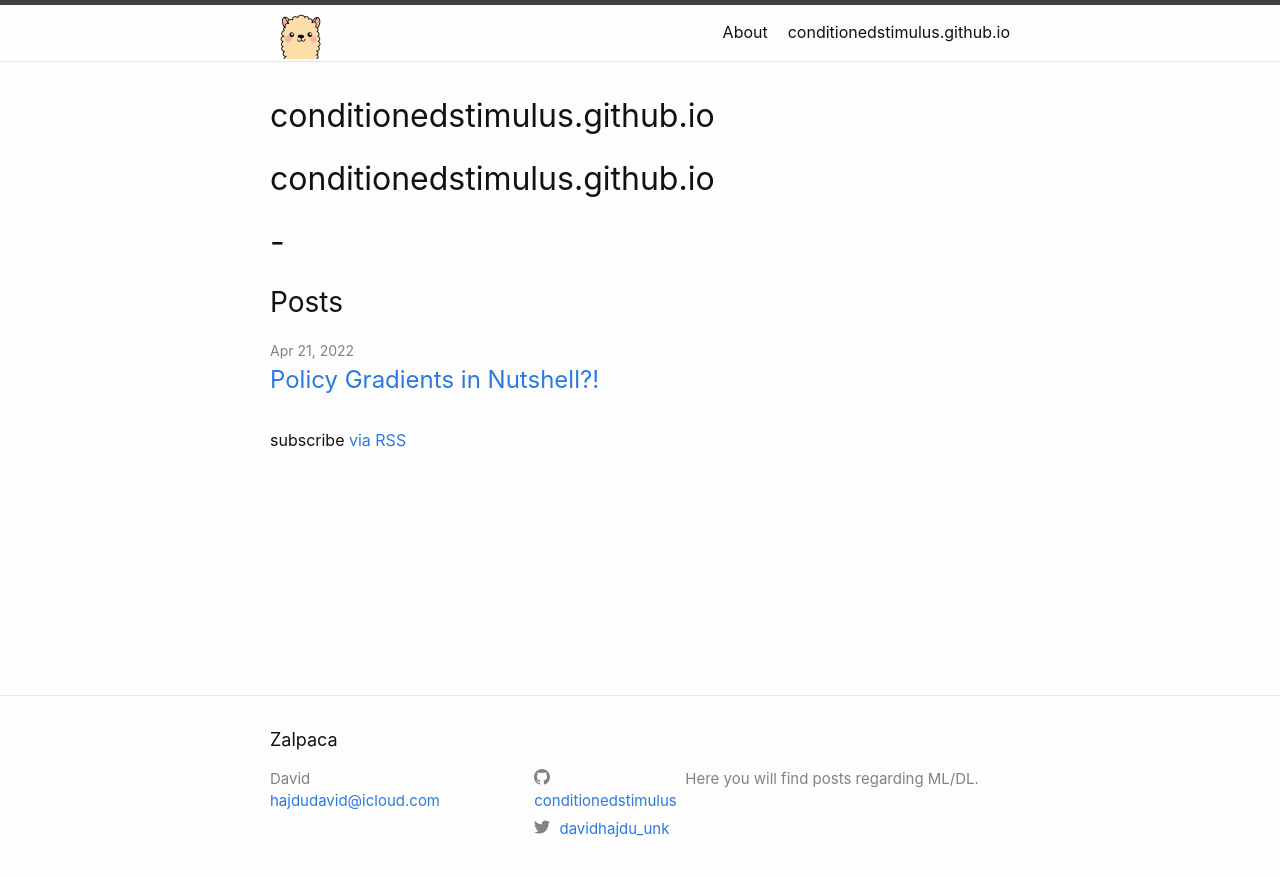
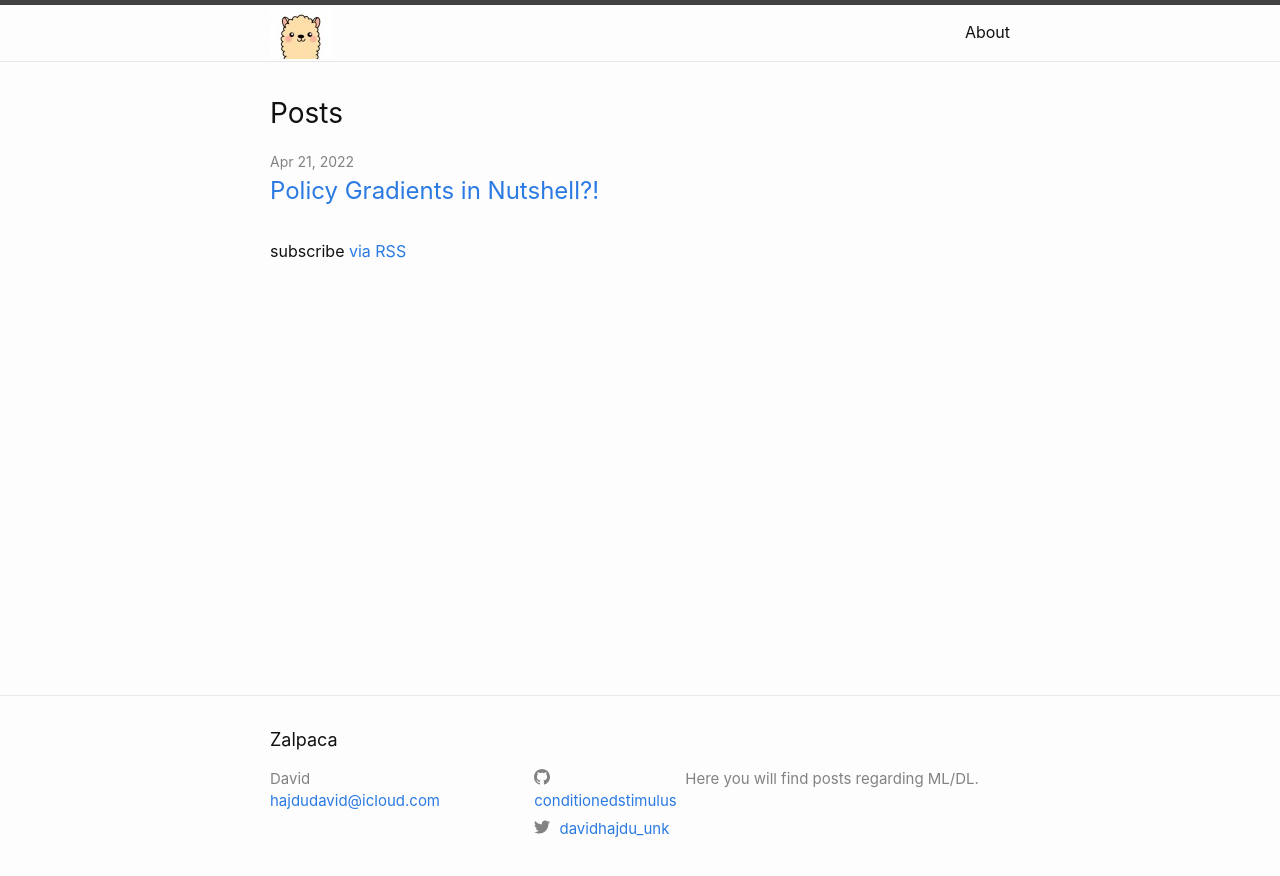
Before and after one commit to conditionedstimulus/conditionedstimulus.github.io, a Jekyll site: the page built from index.markdown, in a window 1280 px wide. Shown: the top 876 px of the page. Built offline with Jekyll 4.4.1, drawn with Linux system fonts in a browser that asks for light colours; our own code applies the rules of GitHub Pages for plain Markdown files; part of the change alters nothing that is shown.

```diff
--- a/_config.yml
+++ b/_config.yml
@@ -22,8 +22,8 @@ title: Zalpaca
 email: hajdudavid@icloud.com
 description: >- # this means to ignore newlines until "baseurl:"
   Here you will find posts regarding ML/DL.
-baseurl: "/blog" # the subpath of your site, e.g. /blog
-url: "https://conditionedstimulus.github.io" # the base hostname & protocol for your site, e.g. http://example.com
+baseurl: "" # the subpath of your site, e.g. /blog
+url: "" # the base hostname & protocol for your site, e.g. http://example.com
 twitter_username: davidhajdu_unk
 github_username: conditionedstimulus
 
--- /dev/null
+++ b/index.markdown
@@ -0,0 +1,6 @@
+---
+# Feel free to add content and custom Front Matter to this file.
+# To modify the layout, see https://jekyllrb.com/docs/themes/#overriding-theme-defaults
+
+layout: home
+---
```
Also changed, not shown: README.md (deleted).
